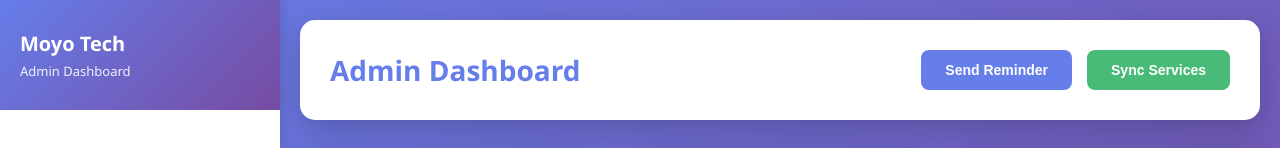
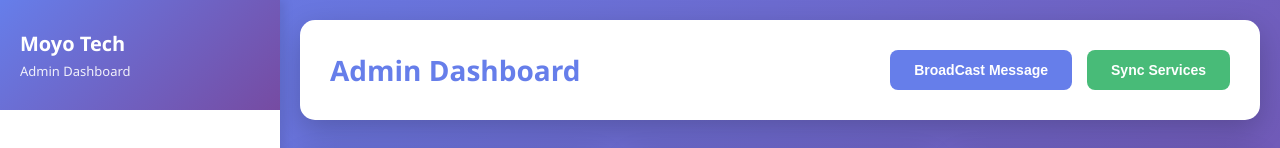
Before and after one commit to Gasorekibo/chatbot, a website: page public/admin/index.html in a window 1280 px wide. Shown: the top 148 px of the page. Drawn offline with Linux system fonts and the light colour scheme; no server answers.

Commit message:
chore:change button name

```diff
--- a/public/admin/index.html
+++ b/public/admin/index.html
@@ -525,7 +525,7 @@
       <div class="header-actions">
         <!-- CHANGED: now opens confirmation modal -->
         <button class="btn btn-primary" onclick="openReminderModal()">
-          Send Reminder
+          BroadCast Message
         </button>
         <button class="btn btn-success" onclick="syncServices()">
           Sync Services
```
